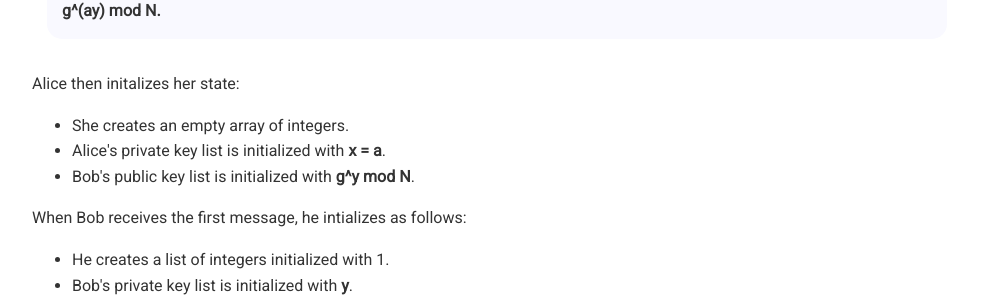
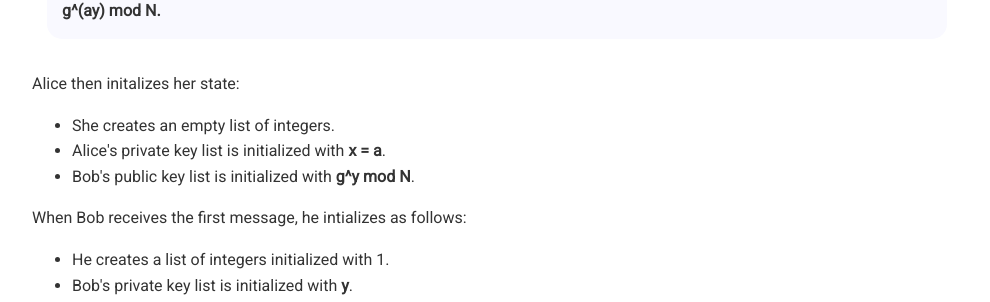
Before and after one commit to chatscrypt/chatscrypt.github.io, a Jekyll site: the page built from _posts/2020-01-23-the-chatscrypt-architecture-part-iii-authenticated-inductive-diffie-hellman.html, in a window 1280 px wide and 900 px high, scrolled down 1294 px. Shown: the part 144-446 px from the top of the window, without its empty margins (143-1133 px from the left). Built offline with Jekyll 4.4.1, drawn with Linux system fonts in a browser that asks for light colours; comment, search, counter and statistics services are not loaded.

Commit message:
Update 2020-01-23-the-chatscrypt-architecture-part-iii-authenticated-inductive-diffie-hellman.html

```diff
--- a/_posts/2020-01-23-the-chatscrypt-architecture-part-iii-authenticated-inductive-diffie-hellman.html
+++ b/_posts/2020-01-23-the-chatscrypt-architecture-part-iii-authenticated-inductive-diffie-hellman.html
@@ -45,7 +45,7 @@ Bob publishes to the server a new signed public key <b>g^y mod N</b>. He refresh
 
 Alice then initalizes her state:
 <ul>
-<li>She creates an empty array of integers.
+<li>She creates an empty list of integers.
 <li>Alice's private key list is initialized with <b>x = a</b>.
 <li>Bob's public key list is initialized with <b>g^y mod N</b>.
 </ul>
```
